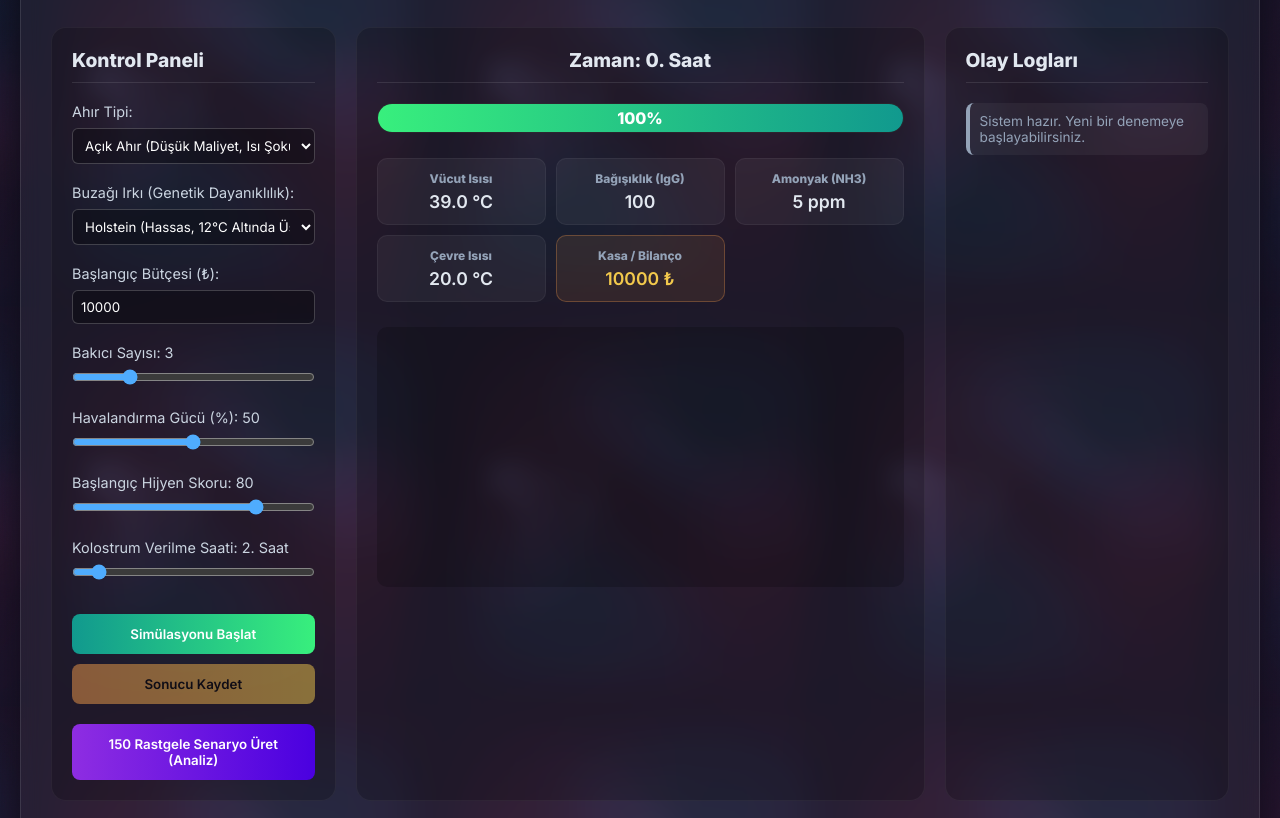
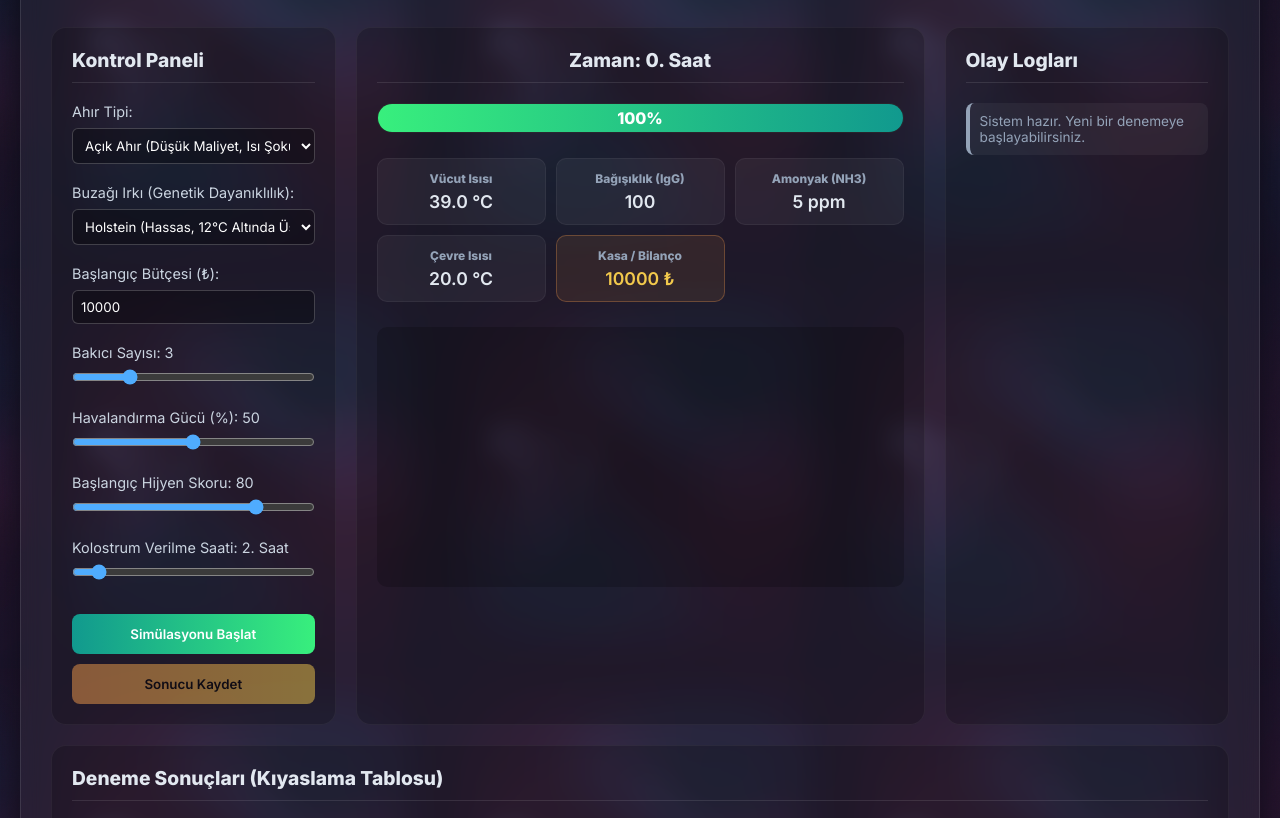
Before and after one commit to Aykuutt/calfcare-sim, a plain HTML site: page index.html in a window 1280 px wide. Shown: the part 134-952 px from the top of the page. Drawn offline with nearby package versions, Linux system fonts and the light colour scheme.

Commit message:
Update index.html

```diff
--- a/index.html
+++ b/index.html
@@ -59,7 +59,6 @@
                 <div class="actions">
                     <button id="btn-start" class="btn-success">Simülasyonu Başlat</button>
                     <button id="btn-save" class="btn-export" disabled>Sonucu Kaydet</button>
-                    <button id="btn-auto-simulate" class="btn-primary" style="background: linear-gradient(to right, #8e2de2, #4a00e0); margin-top: 10px;">150 Rastgele Senaryo Üret (Analiz)</button>
                 </div>
             </section>
 
```
